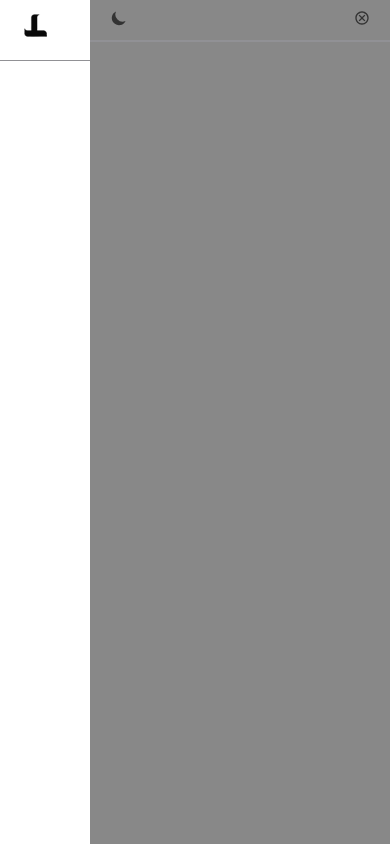
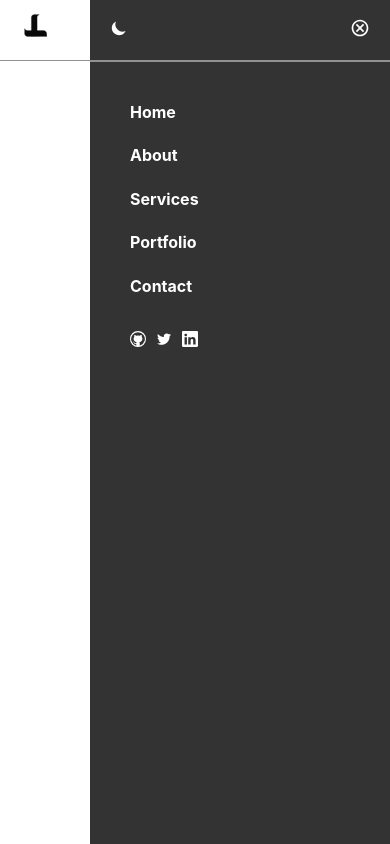
Before and after one commit to SamuelBlebo/laud, a React (Create React App) app in the folder client/: page / in a window 390 px wide. Both pictures are taken after a click on the icon 361 px from the left and 27 px from the top of the page. Built offline with nearby package versions, Linux system fonts and the light colour scheme.

Commit message:
Menu Items and Icons Added

```diff
--- a/client/src/components/Menu.css
+++ b/client/src/components/Menu.css
@@ -1,8 +1,9 @@
 .mobile-menu {
-  background-color: #888;
+  background-color: #333;
   height: 100vh;
   width: 300px;
   display: none;
+  color: #fff;
 }
 
 .mobile-header {
@@ -11,12 +12,35 @@
   align-items: center;
   justify-content: space-between;
   flex-wrap: nowrap;
-  height: 40px;
+  height: 60px;
   border-bottom: 2px #919195 solid;
   padding: 0 20px;
-  font-size: 16px;
+  font-size: 20px;
 }
 
+.menu-items ul {
+  display: flex;
+  flex-direction: column;
+}
+
+.menu-items li {
+  list-style: none;
+  font-weight: 650;
+  font-size: 16px;
+  margin-top: 25px;
+}
+
+.mobile-socials {
+  color: #fff;
+  display: flex;
+  flex-direction: row;
+  margin-left: 40px;
+}
+
+.mobile-socials > div {
+  margin-top: 20px;
+  margin-right: 10px;
+}
 /* Media Queries */
 
 @media only screen and (min-width: 768px) and (max-width: 1023px) {
--- a/client/src/components/Menu.js
+++ b/client/src/components/Menu.js
@@ -1,3 +1,5 @@
+import { VscGithub, VscTwitter } from "react-icons/vsc";
+import { BsLinkedin } from "react-icons/bs";
 import { HiMoon, HiSun } from "react-icons/hi";
 import { MdOutlineCancel } from "react-icons/md";
 import "./Menu.css";
@@ -23,6 +25,36 @@ export default function Menu({ isDarkMode, toggleDarkMode }) {
           <MdOutlineCancel onClick={hideMenu} />
         </div>
       </div>
+      <div className="menu-items">
+        <ul>
+          <li>
+            <a href="/">Home</a>
+          </li>
+          <li>
+            <a href="#about">About</a>
+          </li>
+          <li>
+            <a href="#services">Services</a>
+          </li>
+          <li>
+            <a href="portfolio">Portfolio</a>
+          </li>
+          <li>
+            <a href="contact">Contact</a>
+          </li>
+        </ul>
+      </div>
+      <div className="mobile-socials">
+        <div>
+          <VscGithub />
+        </div>
+        <div>
+          <VscTwitter />
+        </div>
+        <div>
+          <BsLinkedin />
+        </div>
+      </div>
     </div>
   );
 }
```
